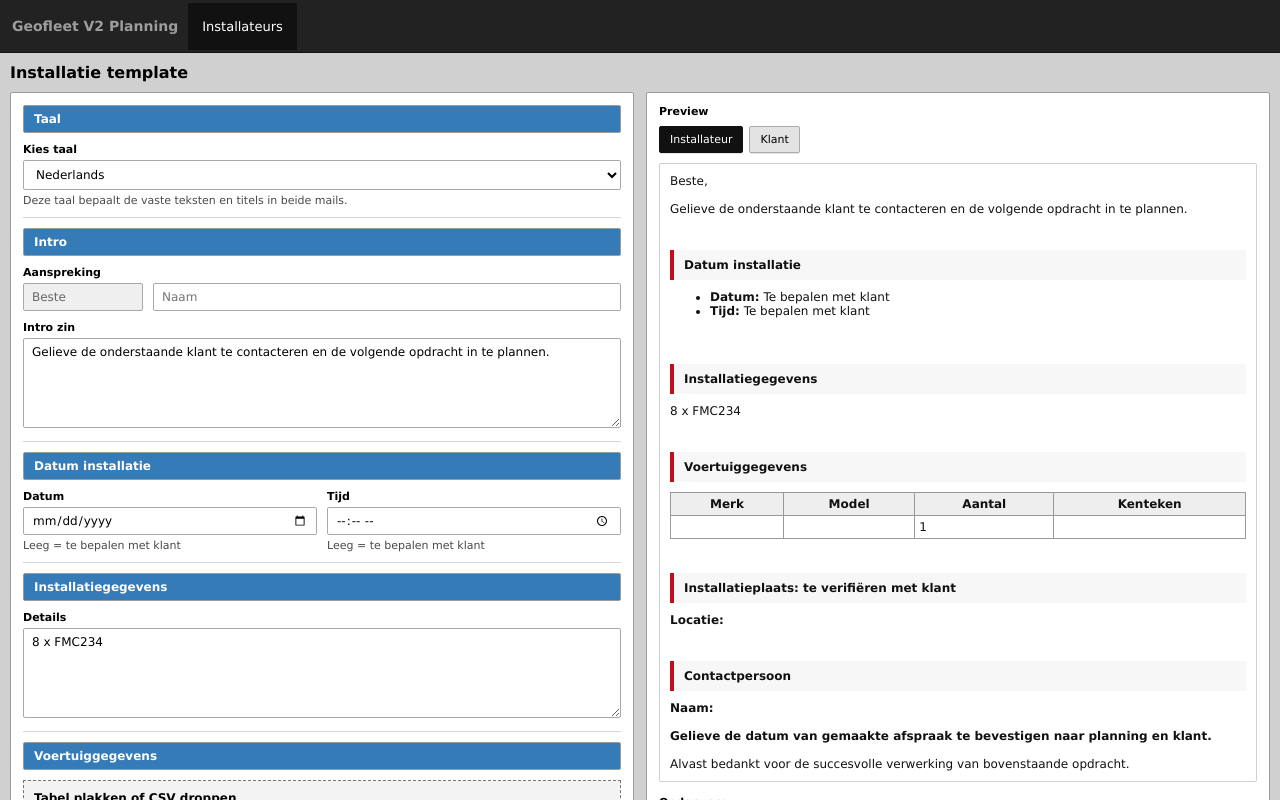
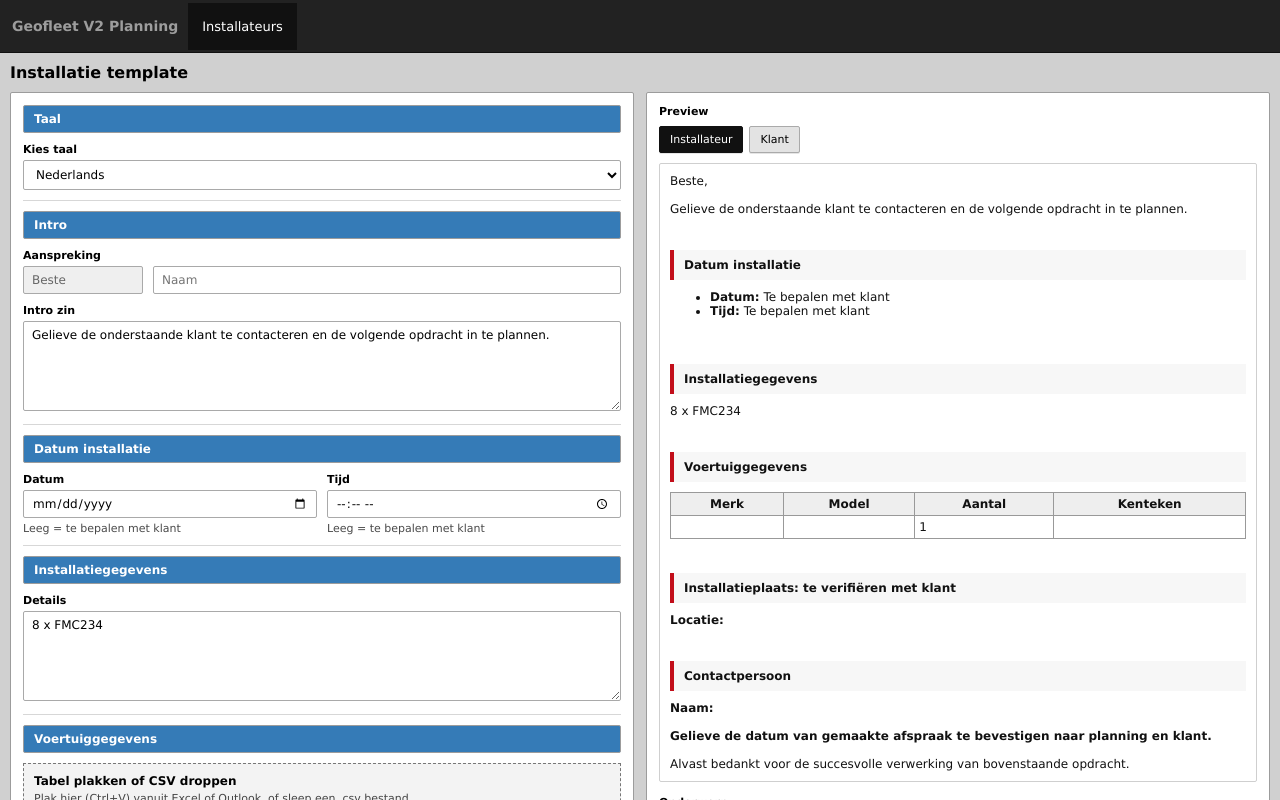
Before and after one commit to SlimmyJ/templategen_vue, a Vue app: page / in a window 1280 px wide. Shown: the top 800 px of the page. Built offline with nearby package versions, Linux system fonts and the light colour scheme.

Commit message:
hint removal

```diff
--- a/src/App.vue
+++ b/src/App.vue
@@ -472,8 +472,6 @@ function pickNewInstaller(): void {
             <option value="nl">Nederlands</option>
             <option value="fr">Français</option>
           </select>
-
-          <div class="hint">Deze taal bepaalt de vaste teksten en titels in beide mails.</div>
         </div>
 
         <div class="section">
```
